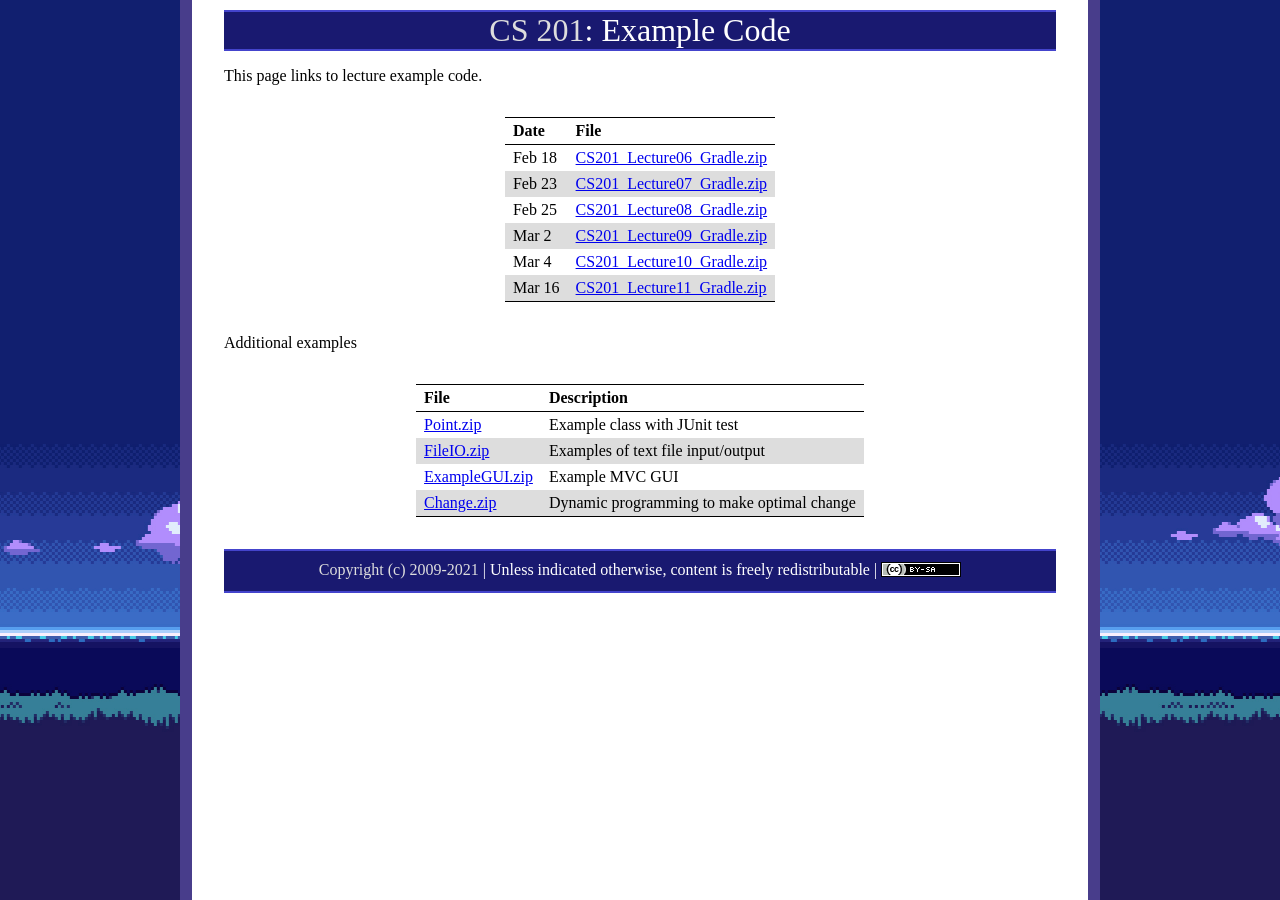
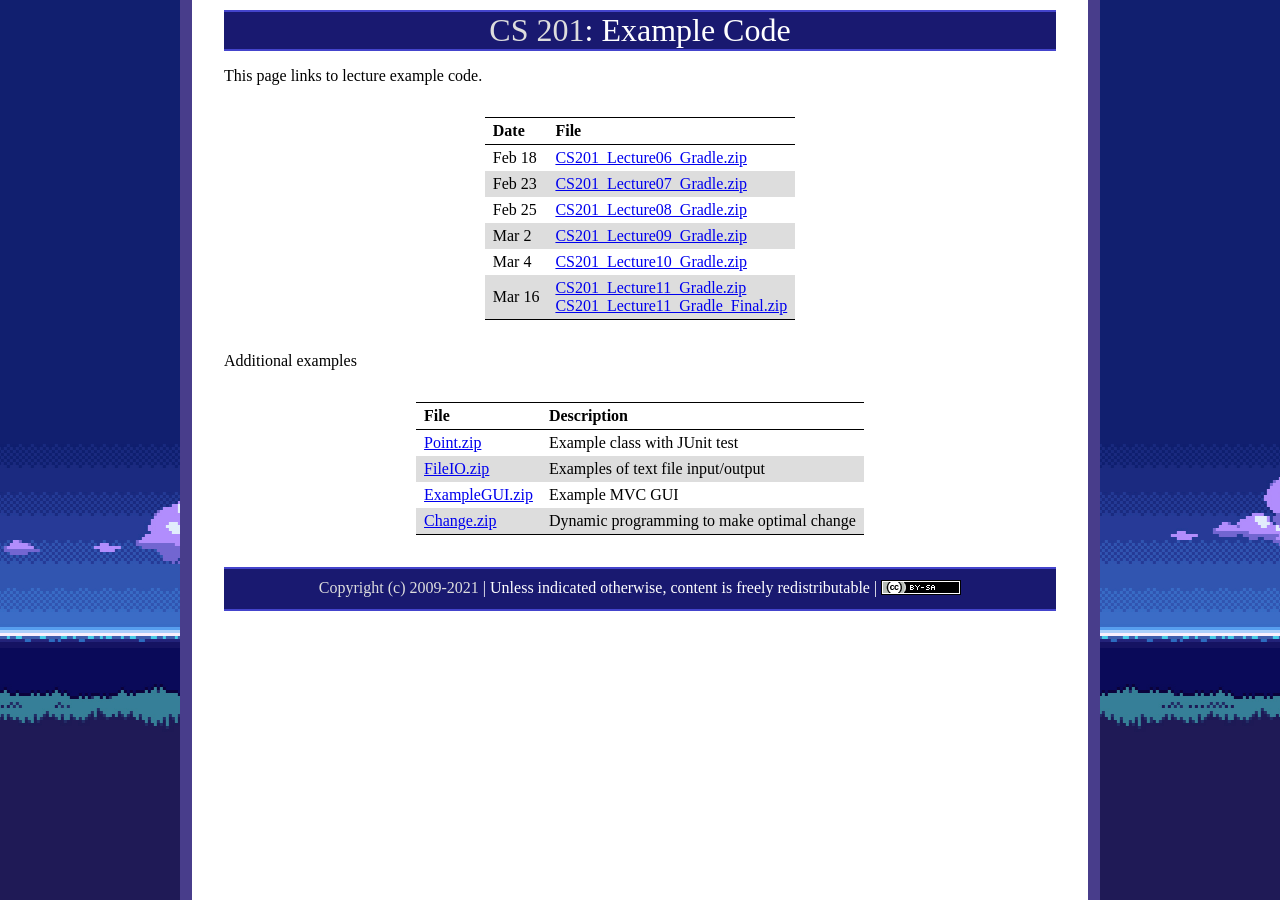
Before and after one commit to ycpcs/cs201-spring2021, a Jekyll site: the page built from examples/index.md, in a window 1280 px wide. Built offline with Jekyll 4.4.1, drawn with Linux system fonts in a browser that asks for light colours.

Commit message:
add lecture 11 final code
add lecture 11 final code

```diff
--- a/examples/index.md
+++ b/examples/index.md
@@ -12,7 +12,7 @@ Feb 23   | [CS201\_Lecture07\_Gradle.zip](CS201_Lecture07_Gradle.zip)
 Feb 25   | [CS201\_Lecture08\_Gradle.zip](CS201_Lecture08_Gradle.zip)
 Mar 2    | [CS201\_Lecture09\_Gradle.zip](CS201_Lecture09_Gradle.zip)
 Mar 4    | [CS201\_Lecture10\_Gradle.zip](CS201_Lecture10_Gradle.zip)
-Mar 16   | [CS201\_Lecture11\_Gradle.zip](CS201_Lecture11_Gradle.zip)
+Mar 16   | [CS201\_Lecture11\_Gradle.zip](CS201_Lecture11_Gradle.zip) <br />  [CS201\_Lecture11\_Gradle\_Final.zip](CS201_Lecture11_Gradle_Final.zip)
 
 Additional examples
 
```
Also changed, not shown: 1 other file.
